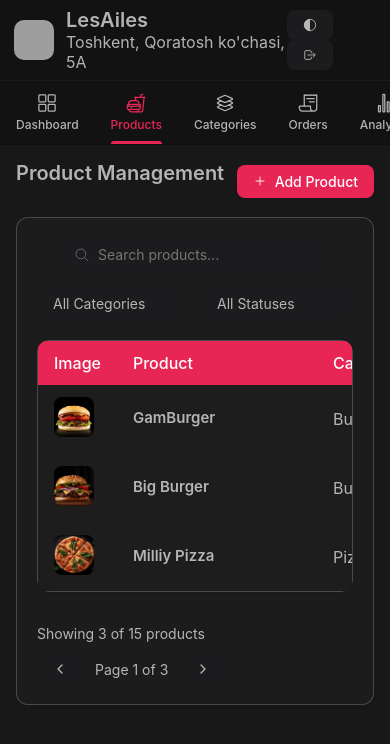
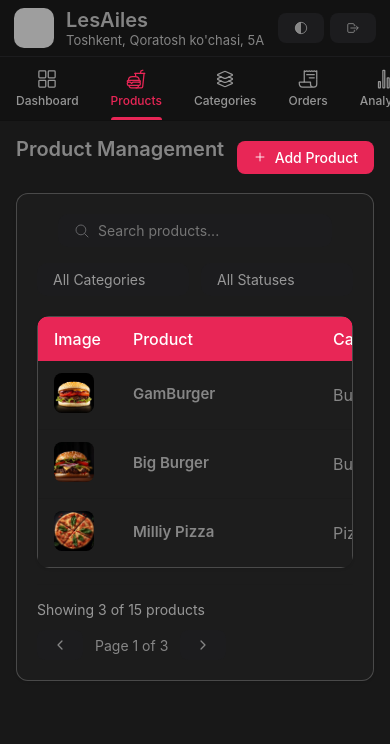
Before and after one commit to NAVIdeveloper/frontend-templates, a plain HTML site: page fastfood-menu/POS-Branch/products.html in a window 390 px wide. Both pictures are taken after a click on the button 309 px from the left and 25 px from the top of the page. Drawn offline with nearby package versions, Linux system fonts and the light colour scheme; grey boxes are pictures that could not be loaded; a web font is replaced by a local one.

Commit message:
Fix mobile menu of branch

```diff
--- a/fastfood-menu/assets/css/POS/admin.css
+++ b/fastfood-menu/assets/css/POS/admin.css
@@ -53,6 +53,7 @@ body {
     display: flex;
     align-items: center;
     gap: 12px;
+    text-wrap-mode: nowrap;
 }
 
 .brand-logo {
@@ -765,8 +766,24 @@ select:focus {
 
     .admin-nav {
         justify-content: start;
+        position: sticky;
+        top: 0;
+        z-index: 10;
+        overflow-x: auto;               /* enable horizontal scroll */
+        -webkit-overflow-scrolling: touch; /* smooth scrolling on iOS */
+        scroll-snap-type: x mandatory;  /* enable snap on x-axis */
+    }
+    .admin-nav-btn {
+        scroll-snap-align: start;
+    }
+        .brand-info {
+        font-size:small;
     }
 }
 a {
     text-decoration: none;
 }
+.admin-controls {
+    display: flex;
+    gap: 6px;
+}
--- a/fastfood-menu/assets/css/theme.css
+++ b/fastfood-menu/assets/css/theme.css
@@ -20,8 +20,8 @@
     --ios-system-gray2: #636366;
     --ios-system-gray6: #1C1C1E;
     --ios-system-btn-active: #3db9d3;
-    --ios-label-primary: #d9d9d9cf;
-    --ios-label-secondary: #d9d9d9cf;
+    --ios-label-primary: #9f9f9fcf;
+    --ios-label-secondary: #b4b4b4cf;
     --ios-system-background: #121212;
     --ios-card-background: rgba(30, 30, 30, 0.8);
 }
```
